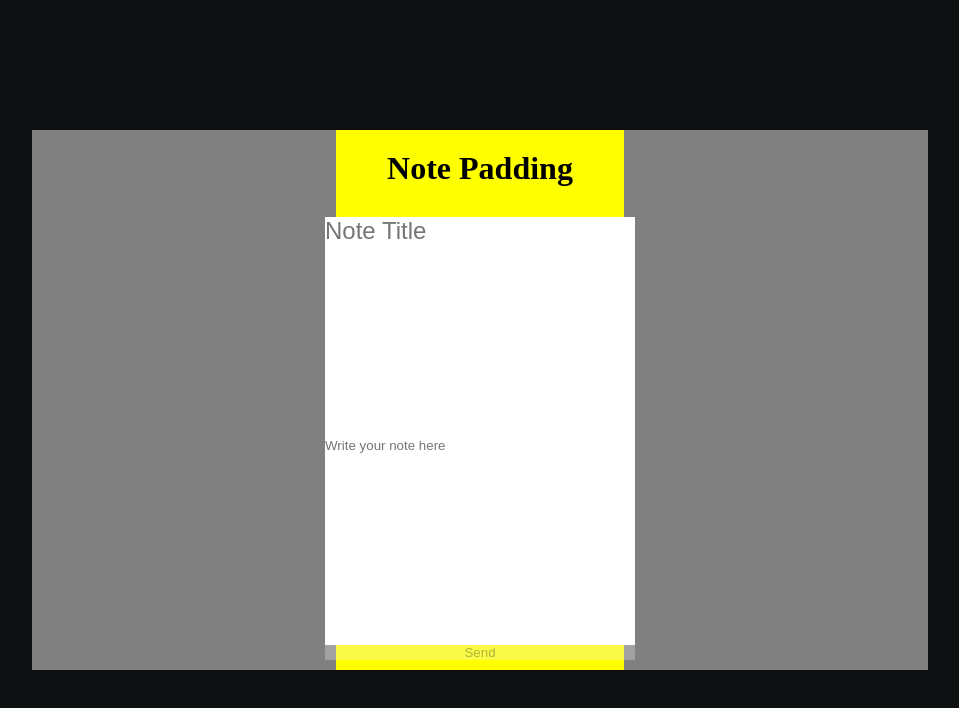
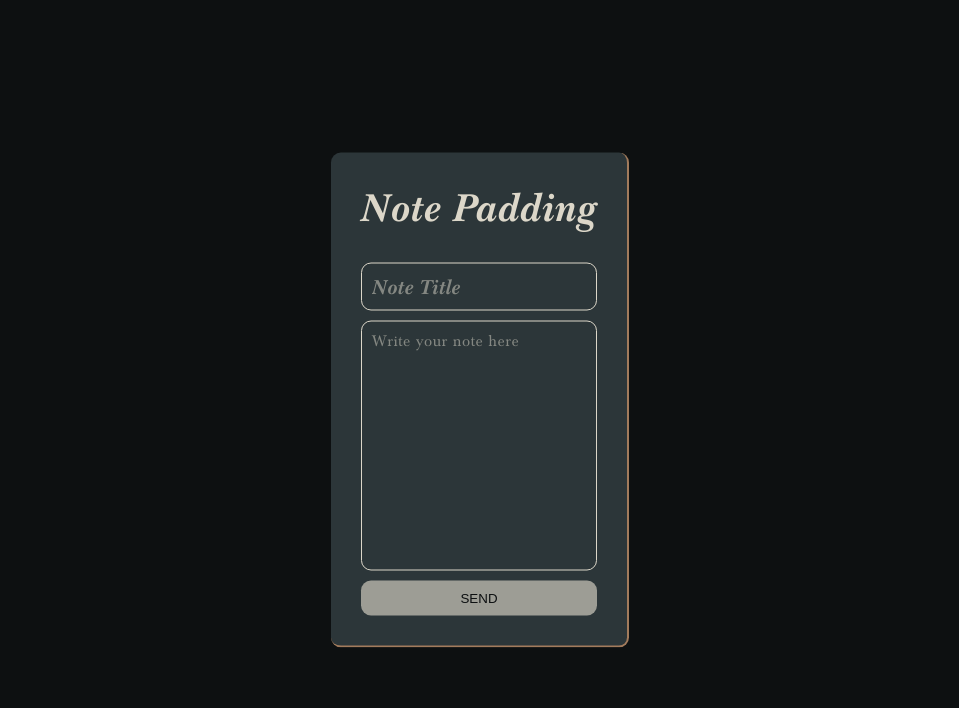
Before and after one commit to martinsgabel/note-padding, a React (Create React App) app: page / in a window 1280 px wide. Shown: the top 708 px of the page, without its empty margins (160-1119 px from the left). Built offline with nearby package versions, Linux system fonts and the light colour scheme.

Commit message:
style: color and font adaptation

```diff
--- a/src/Components/NotePad.css
+++ b/src/Components/NotePad.css
@@ -1,12 +1,65 @@
+* {
+  margin: 0;
+  padding: 0;
+  border: 0;
+}
+
 form {
   display: flex;
   flex-direction: column;
 }
 
+.title-input,
+.text-input {
+  border-radius: 10px;
+  background-color: transparent;
+}
+
 .title-input {
-  font-size: 24px;
+  color: #dcd7c9;
+  font-family: "Baskerville Bold-Italic";
+  font-size: 1.3em;
+  box-sizing: border-box;
+  padding: 10px;
+  border: 1px solid #dcd7c9;
 }
 
 .text-input {
-  height: 400px;
+  color: #dcd7c9;
+  font-family: "Baskerville";
+  font-size: 1em;
+  letter-spacing: 0.04em;
+  box-sizing: border-box;
+  margin: 10px 0px;
+  border: 1px solid #dcd7c9;
+  padding: 10px;
+  height: 250px;
+  resize: none;
 }
+
+.title-input:active,
+.title-input:hover,
+.text-input:active,
+.text-input:hover {
+  border: 1px solid #dcd7c9;
+}
+
+::placeholder {
+  color: #dcd7c981;
+}
+
+.send-button:disabled {
+  color: #0d1011;
+  text-transform: uppercase;
+  background-color: #dcd7c9a4;
+  padding: 10px 0px;
+  border-radius: 10px;
+}
+
+.send-button, .send-button:active {
+  color: #0d1011;
+  text-transform: uppercase;
+  background-color: #dcd7c9;
+  padding: 10px 0px;
+  border-radius: 10px;
+}
--- a/src/Components/NotePad.jsx
+++ b/src/Components/NotePad.jsx
@@ -18,7 +18,7 @@ export default function NotePad({
         value={title}
         onChange={setTitle}
       />
-      <input
+      <textarea
         className="text-input"
         label="note-text"
         placeholder="Write your note here"
--- a/src/Components/StickNotes.css
+++ b/src/Components/StickNotes.css
@@ -6,7 +6,7 @@
 
 .listof-cards {
   display: flex;
-  justify-content: space-evenly;
+  justify-content: flex-start;
   flex-wrap: wrap;
 }
 
@@ -18,7 +18,7 @@
   margin-bottom: 20px;
   padding: 10px;
   border-radius: 10px;
-  width: 160px;
+  width: 40%;
   height: 150px;
   flex-wrap: wrap;
 }
@@ -48,6 +48,8 @@
   padding-left: 1px;
   flex-grow: 3;
   padding-top: 5px;
+  flex-wrap: wrap;
+  overflow: clip;
 }
 
 .textof-card {
--- a/src/Pages/Home.css
+++ b/src/Pages/Home.css
@@ -1,3 +1,9 @@
+* {
+  margin: 0;
+  padding: 0;
+  border: 0;
+}
+
 body {
   background-color: #0d1011;
 }
@@ -7,7 +13,6 @@ main {
   display: flex;
   flex-direction: row;
   justify-content: center;
-  background-color: grey;
   margin: 0;
   position: absolute;
   top: 50%;
@@ -18,18 +23,26 @@ main {
 .pad {
   display: flex;
   flex-direction: column;
-  align-content: stretch;
-  align-items: center;
-  padding: 10px;
-  background-color: yellow;
-  width: 30%;
+  justify-content: center;
+  padding: 30px;
+  background-color: #2c3639;
+  border-right: 2px solid #a27b5c;
+  border-bottom: 2px solid #a27b5c;
+  border-radius: 10px;
+}
+
+@font-face {
+  font-family: "Baskerville Bold-Italic";
+  src: url(../Components/Fonts/BaskervilleBoldItalicBT.ttf);
 }
 
 .title {
+  color: #dcd7c9;;
+  font-family: "Baskerville Bold-Italic";
+  font-size: 40px;
   padding-bottom: 30px;
-  padding-top: 10px;
 }
 
 .notes {
-  background-color: aquamarine
+  overflow: scroll;
 }
```
